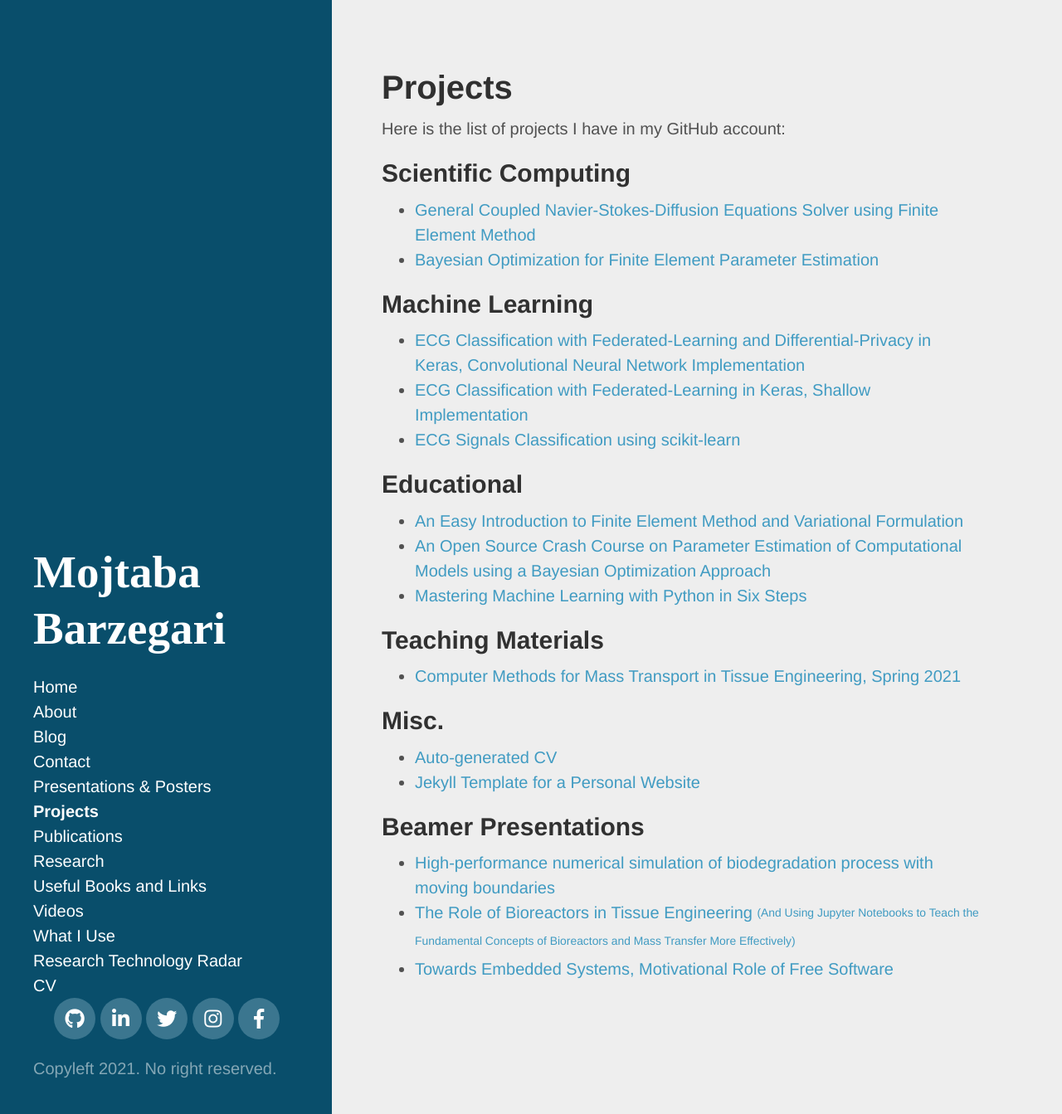
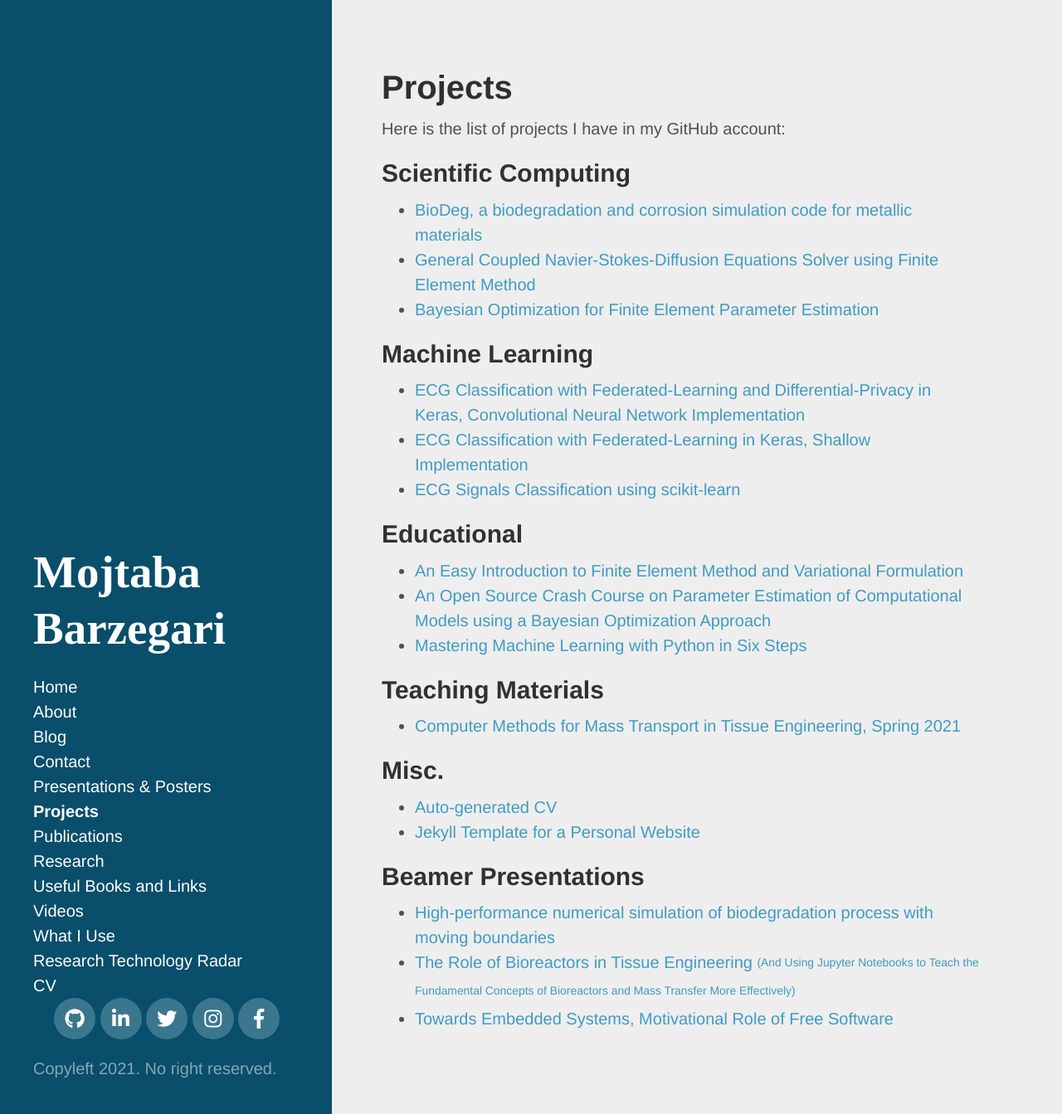
Before and after one commit to mbarzegary/mbarzegary.github.io, a Jekyll site: the page built from projects.md, in a window 1280 px wide and 1343 px high. Shown: the whole window at 83% size. Built offline with Jekyll 4.4.1, drawn with Linux system fonts in a browser that asks for light colours; nearby versions of some CDN libraries; some web fonts are replaced.

Commit message:
add biodeg project

```diff
--- a/projects.md
+++ b/projects.md
@@ -7,6 +7,7 @@ Here is the list of projects I have in my GitHub account:
 
 ## Scientific Computing
 
+ * [BioDeg, a biodegradation and corrosion simulation code for metallic materials](https://github.com/mbarzegary/BioDeg)
  * [General Coupled Navier-Stokes-Diffusion Equations Solver using Finite Element Method](https://github.com/mbarzegary/navier-stokes-solver)
  * [Bayesian Optimization for Finite Element Parameter Estimation](https://github.com/mbarzegary/BayesianFEM)
 
```
Also changed, not shown: 2 other files.
